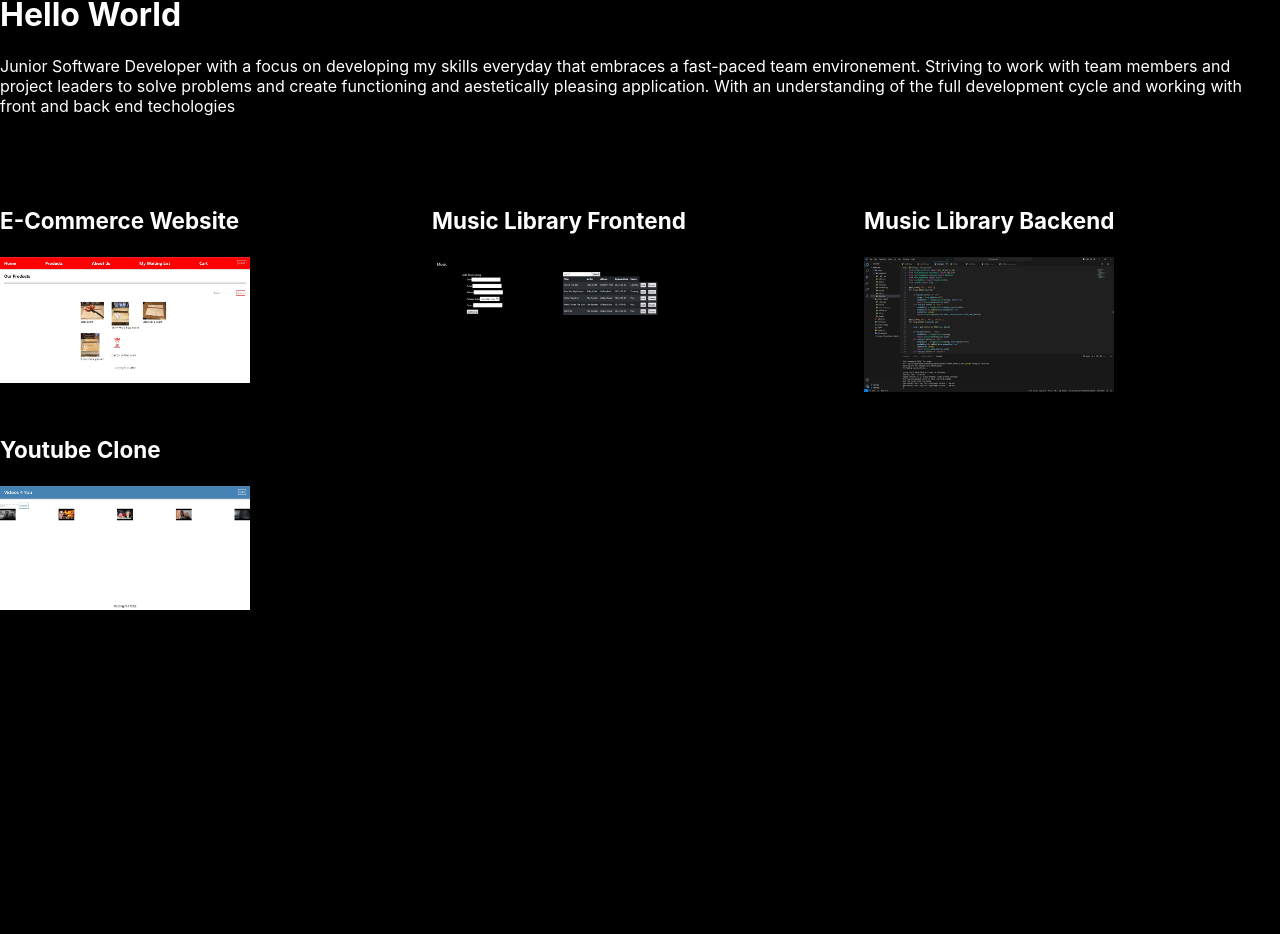
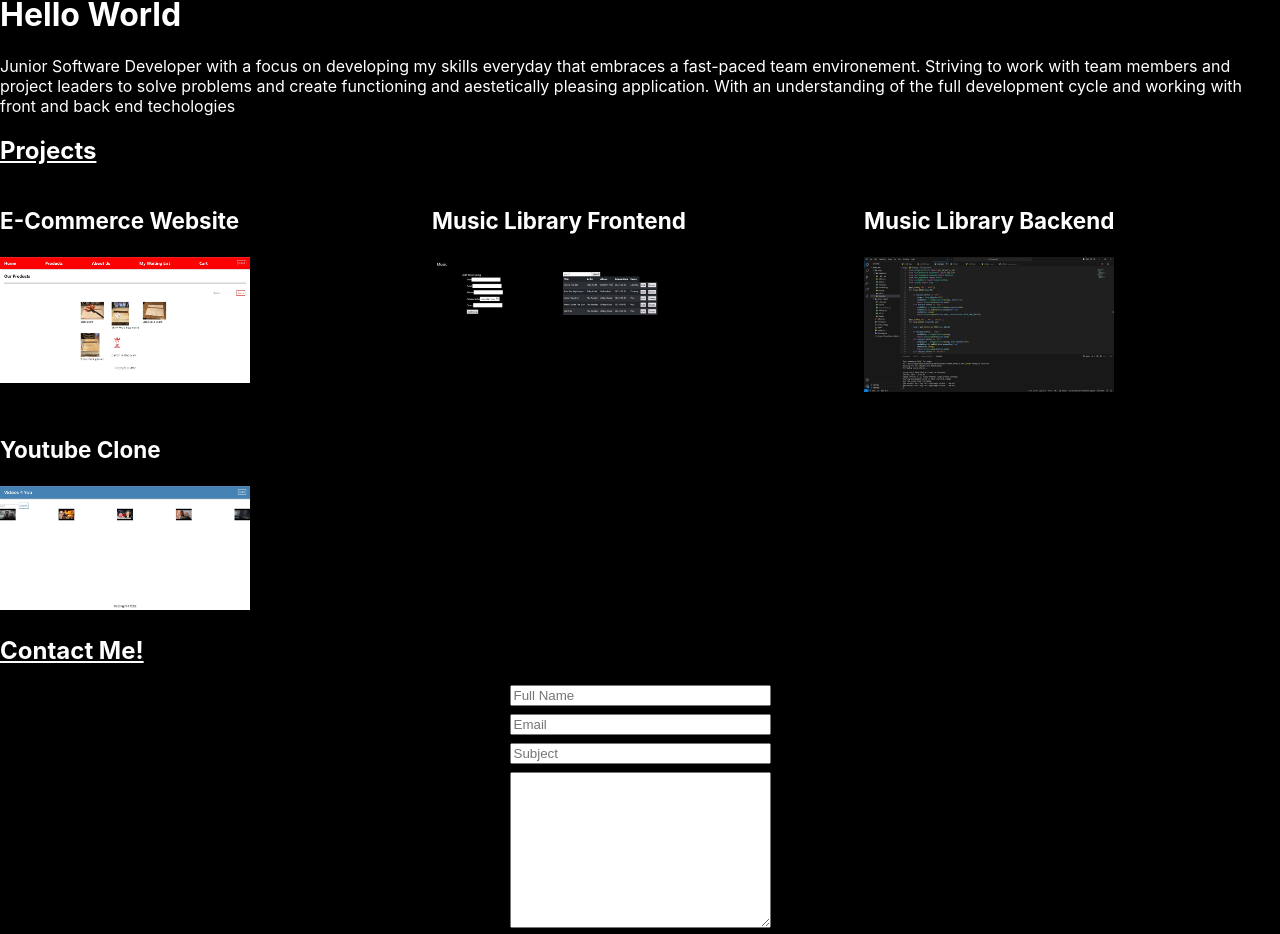
Before and after one commit to RobMorison/Portfolio, a React (Create React App) app in the folder portfolio/: page / in a window 1280 px wide. Shown: the part 391-1325 px from the top of the page. Before the commit the page ends 1007 px from the top, so only its background shows below. Built offline with nearby package versions, Linux system fonts and the light colour scheme.

Commit message:
Installed emailjs third party package + added email functionality to contact component

```diff
--- a/portfolio/package.json
+++ b/portfolio/package.json
@@ -3,6 +3,7 @@
   "version": "0.1.0",
   "private": true,
   "dependencies": {
+    "@emailjs/browser": "^3.11.0",
     "@testing-library/jest-dom": "^5.16.5",
     "@testing-library/react": "^13.4.0",
     "@testing-library/user-event": "^13.5.0",
--- a/portfolio/src/App.js
+++ b/portfolio/src/App.js
@@ -3,6 +3,7 @@ import NavBar from './components/NavBar';
 import Hero from './components/Hero';
 import Projects from './components/Projects';
 import About from './components/About';
+import Contact from './components/Contact';
 
 
 function App() {
@@ -12,6 +13,7 @@ function App() {
     <Hero/>
     <About/>
     <Projects/>
+    <Contact/>
     </>
   );
 }
--- /dev/null
+++ b/portfolio/src/components/Contact.css
@@ -0,0 +1,15 @@
+.form {
+    display: grid;
+    flex-direction: column;
+    justify-content: center;
+    gap: .5rem;
+}
+
+button {
+    color: white;
+}
+
+h2 {
+    color: white;
+    text-decoration-line: underline;
+}
--- /dev/null
+++ b/portfolio/src/components/Contact.js
@@ -0,0 +1,46 @@
+import React, {useRef} from 'react';
+import './Contact.css';
+import emailjs from '@emailjs/browser';
+
+const Contact = () => {
+    const form = useRef();
+
+    const sendEmail = (event) => {
+        event.preventDefault();
+
+        emailjs
+            .sendForm(
+                'service_snc63xv',
+                'template_05krz35',
+                form.current,
+                'sSPMfms3z6LIyCEN8')
+            .then((result) => {
+                console.log(result.text);
+            }, (error) => {
+                console.log(error.text);
+            });
+            event.target.reset()
+    }
+
+
+
+
+    return (
+    <>
+    <section className="contact">
+        <h2>Contact Me!</h2>
+            <div className='container'>
+                <form ref={form} onSubmit={sendEmail} className='form'>
+                    <input type='text' placeholder='Full Name' name='user_name' required></input>
+                    <input type='email' placeholder='Email' name='user_email' required></input>
+                    <input type='text' placeholder='Subject' name='subject' required></input>
+                    <textarea name='message' cols='30' rows='10'></textarea>
+                    <button type='submit'>Send Message</button>
+                </form>
+            </div>
+    </section>
+    </>
+     );
+}
+
+export default Contact;
--- a/portfolio/src/components/NavBar.js
+++ b/portfolio/src/components/NavBar.js
@@ -23,7 +23,7 @@ const NavBar = () => {
                     <a href="#skills">
                         <li>Skills</li>
                     </a>
-                    <a href="projects">
+                    <a href="#projects">
                         <li>Projects</li>
                     </a>
                     <a href="#contact">
```
Also changed, not shown: 1 other file (tests, documents, lock files or other folders).
